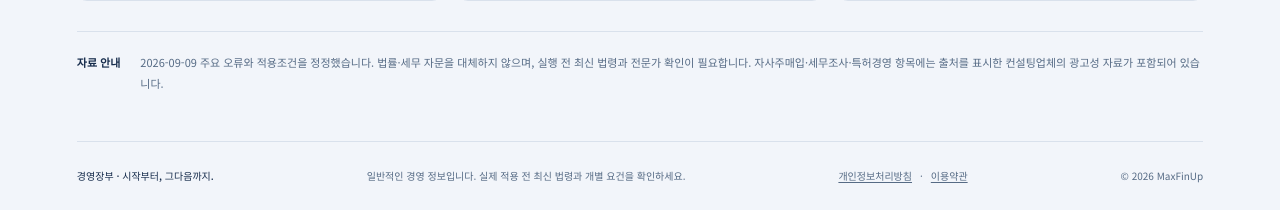
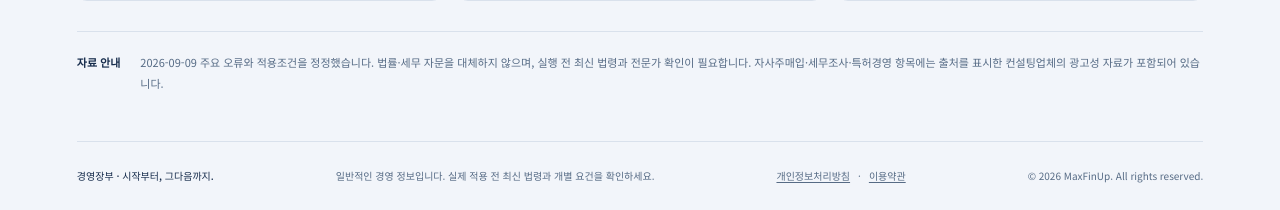
Before and after one commit to changkeunjang1/maxfinup, a Django app: page / in a window 1280 px wide. Shown: the part 1246-1456 px from the top of the page. Run offline with Django 5.2, Linux system fonts and the light colour scheme; some libraries are stand-ins or nearby versions.

Commit message:
Add "All rights reserved" to footer copyright
Co-Authored-By: Claude Sonnet 5 <noreply@anthropic.com>
Claude-Session: https://claude.ai/code/session_01QhZ9pRBfZQC96EbFBboxGD

```diff
--- a/ledger/templates/ledger/base.html
+++ b/ledger/templates/ledger/base.html
@@ -51,7 +51,7 @@
   <main class="main-content">
     {% block content %}{% endblock %}
   </main>
-  <footer class="site-footer"><strong>경영장부 · 시작부터, 그다음까지.</strong><span>일반적인 경영 정보입니다. 실제 적용 전 최신 법령과 개별 요건을 확인하세요.</span><nav class="footer-links" aria-label="정책"><a href="{% url 'ledger:privacy_policy' %}">개인정보처리방침</a><span aria-hidden="true">·</span><a href="{% url 'ledger:terms' %}">이용약관</a></nav><span>© 2026 MaxFinUp</span></footer>
+  <footer class="site-footer"><strong>경영장부 · 시작부터, 그다음까지.</strong><span>일반적인 경영 정보입니다. 실제 적용 전 최신 법령과 개별 요건을 확인하세요.</span><nav class="footer-links" aria-label="정책"><a href="{% url 'ledger:privacy_policy' %}">개인정보처리방침</a><span aria-hidden="true">·</span><a href="{% url 'ledger:terms' %}">이용약관</a></nav><span>© 2026 MaxFinUp. All rights reserved.</span></footer>
 </div>
 
 <script src="https://cdnjs.cloudflare.com/ajax/libs/twitter-bootstrap/5.3.3/js/bootstrap.bundle.min.js"></script>
```
